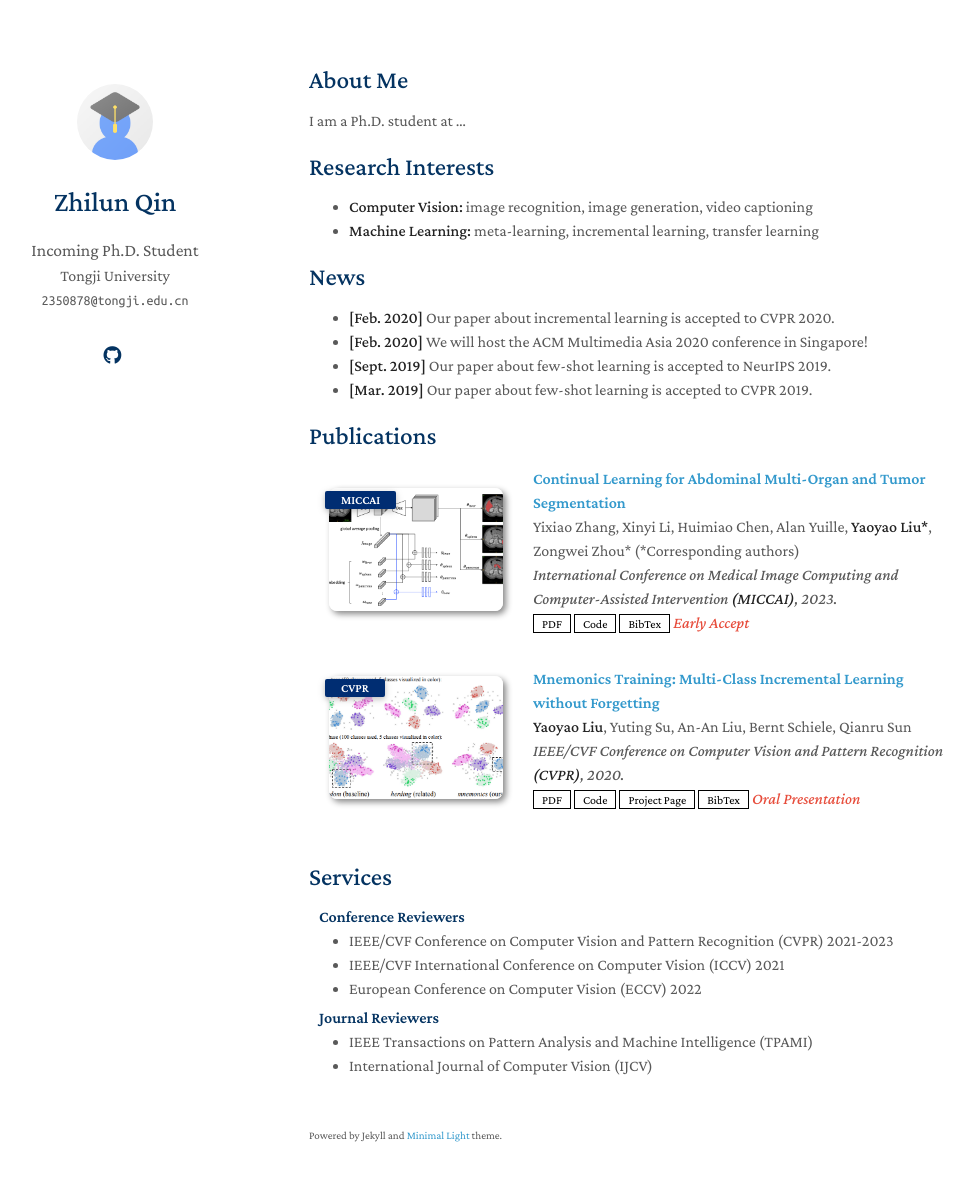
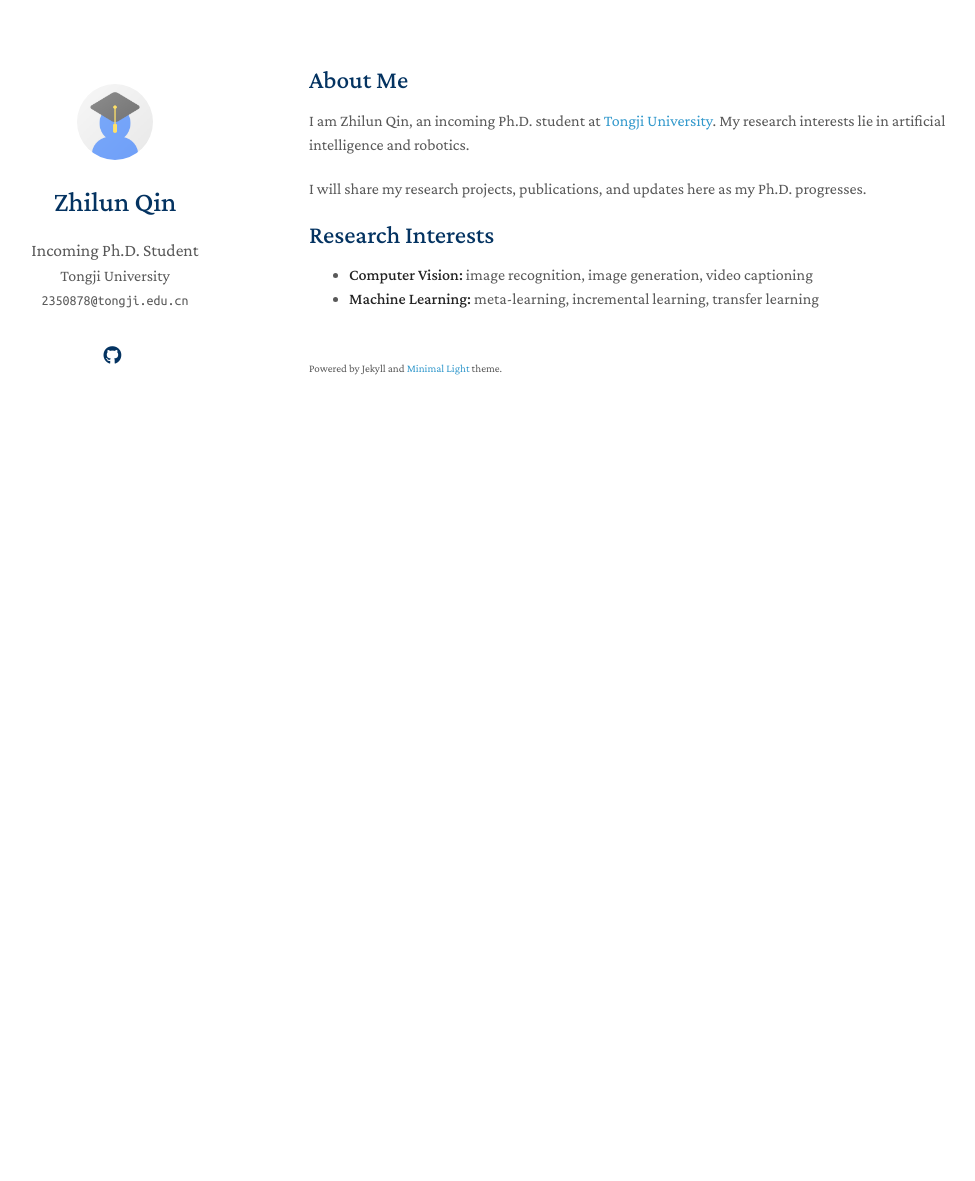
Before and after one commit to Zhilqin/zhilqin.github.io, a Jekyll site: the page built from index.md, in a window 1280 px wide and 1216 px high. Shown: the top 1181 px of the window, without its empty margins (161-1136 px from the left). Built offline with Jekyll 4.4.1, drawn with Linux system fonts in a browser that asks for light colours; a style sheet for code colours, icons or effects is not loaded; our own code applies the rules of GitHub Pages for plain Markdown files.

Commit message:
updates
Updated personal introduction and added a section for sharing research projects and publications.

```diff
--- a/index.md
+++ b/index.md
@@ -4,20 +4,11 @@ layout: homepage
 
 ## About Me
 
-I am a Ph.D. student at ...
+I am Zhilun Qin, an incoming Ph.D. student at [Tongji University](https://www.tongji.edu.cn/). My research interests lie in artificial intelligence and robotics.
+
+I will share my research projects, publications, and updates here as my Ph.D. progresses.
 
 ## Research Interests
 
 - **Computer Vision:** image recognition, image generation, video captioning
 - **Machine Learning:** meta-learning, incremental learning, transfer learning
-
-## News
-
-- **[Feb. 2020]** Our paper about incremental learning is accepted to CVPR 2020.
-- **[Feb. 2020]** We will host the ACM Multimedia Asia 2020 conference in Singapore!
-- **[Sept. 2019]** Our paper about few-shot learning is accepted to NeurIPS 2019.
-- **[Mar. 2019]** Our paper about few-shot learning is accepted to CVPR 2019.
-
-{% include_relative _includes/publications.md %}
-
-{% include_relative _includes/services.md %}
```
